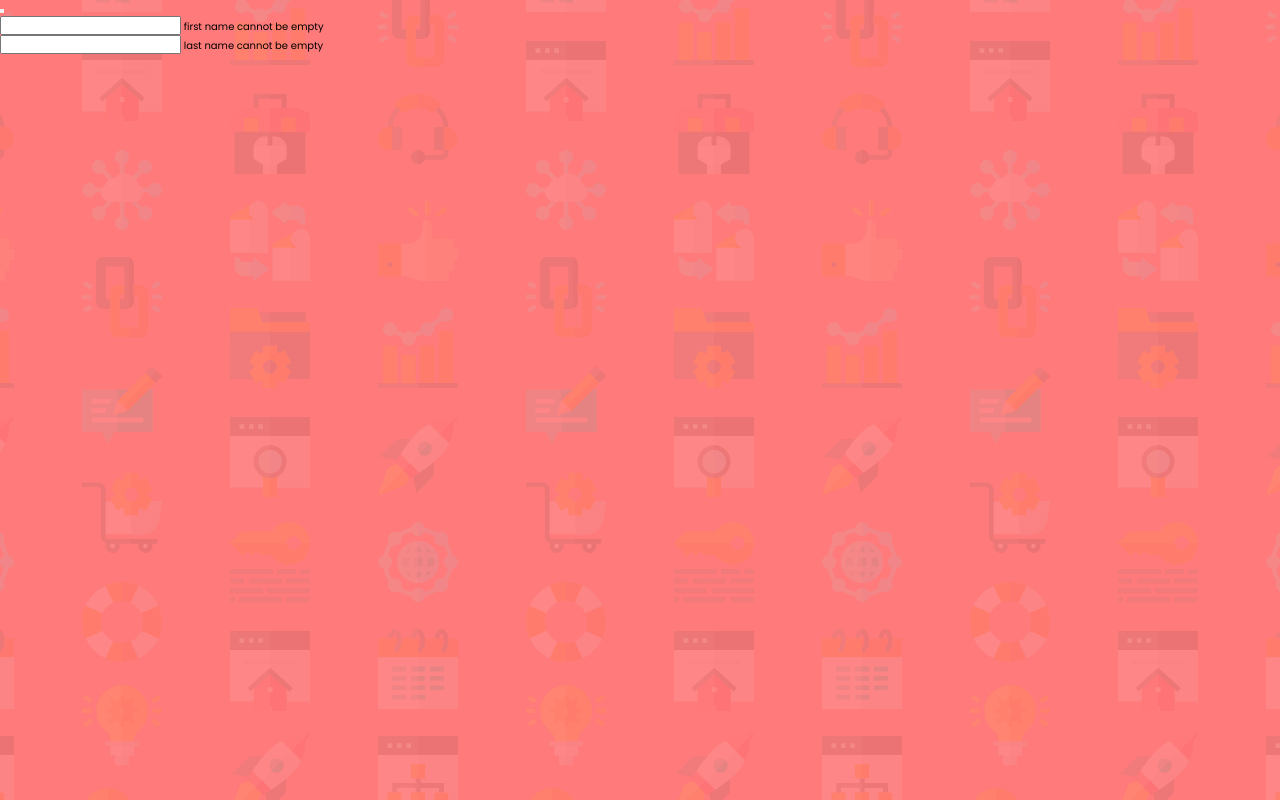
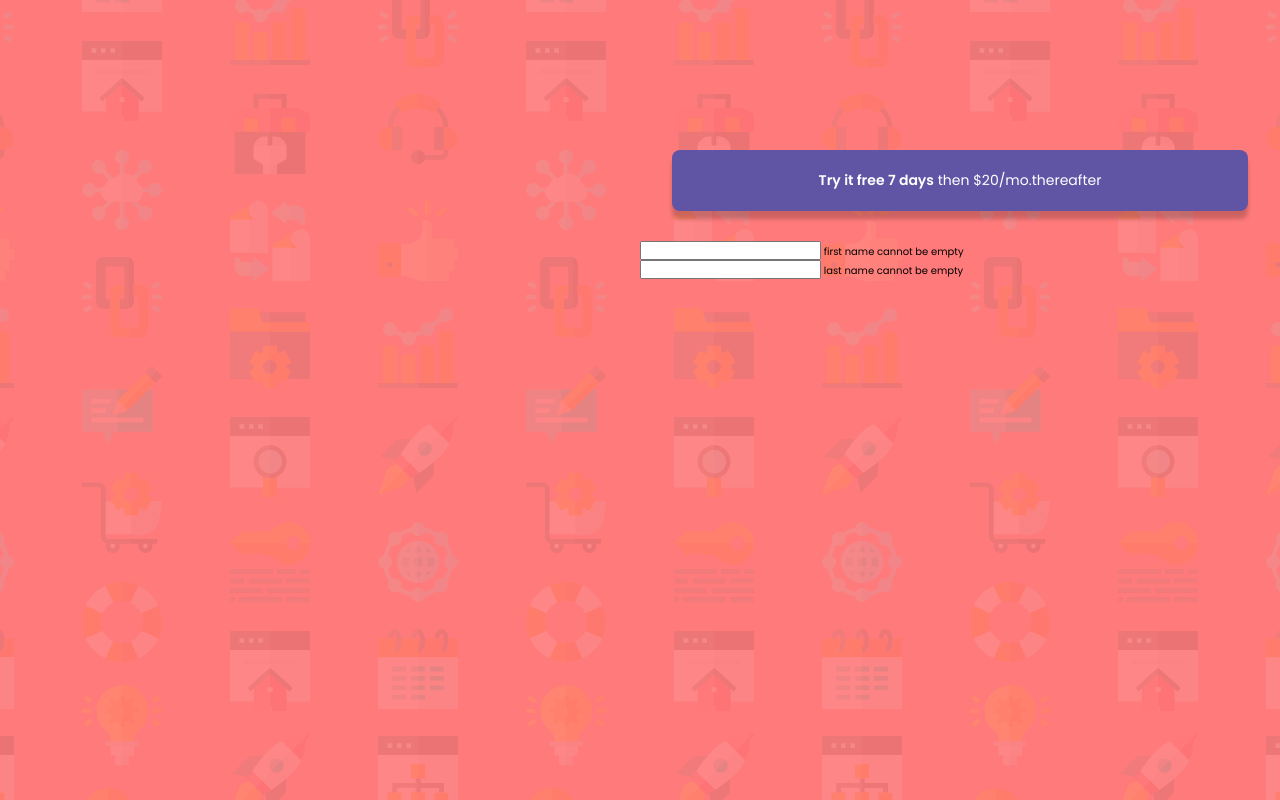
Before and after one commit to EddieAlexanderGordillo/sign-up-form, a website built with webpack: page public/index.html in a window 1280 px wide. Built offline with nearby package versions, Linux system fonts and the light colour scheme; files whose address does not match are found by name.

Commit message:
add header promo

```diff
--- a/public/index.html
+++ b/public/index.html
@@ -15,17 +15,17 @@
 
 <body>
     <main class="main">
+        <section class="info">
+            <h2></h2>
+            <p></p>
+        </section>
         <section>
-            <div>
-                <h2></h2>
-                <p></p>
+            <div class="promo" >
+                <p class="promo__text"> <span class="promo__span">Try it free 7 days</span>  then $20/mo.thereafter</p>
             </div>
             <div>
-                <button></button>
+                <form id="form" action=""></form>
             </div>
-        </section>
-        <section>
-            <form id="form" action=""></form>
         </section>
     </main>
 </body>
--- a/src/styles/desktop.css
+++ b/src/styles/desktop.css
@@ -4,4 +4,26 @@
         height: 100vh;
         background-image: url('../assets/images/bg-intro-desktop.png');
     }
+
+    .main {
+        display: flex;
+        flex-direction: row;
+        align-items: flex-start;
+    }
+
+    section {
+        width: 50%;
+        display: inline-block;
+    }
+
+    .promo {
+        width: 90%;
+        margin: 150px auto 30px;
+        align-content: flex-start;
+    }
+
+    .promo__text {
+        padding: 20px auto;
+    }
+
 }
--- a/src/styles/styles.css
+++ b/src/styles/styles.css
@@ -32,3 +32,35 @@ main {
     background-position: center;
     background-repeat: no-repeat;
 }
+
+.main {
+    display: flex;
+    flex-direction: column;
+    align-items: center;
+
+}
+
+section {
+    width: 100%;
+    display: block;
+}
+
+.promo {
+    width: 90%;
+    margin: 40px auto;
+}
+
+.promo__text {
+    border-radius: 8px;
+    padding: 20px 30px;
+    color: white;
+    font-weight: 400;
+    font-size: 1.4rem;
+    text-align: center;
+    background-color: var(--Blue);
+    box-shadow: 0px 8px 4px 0px rgba(0, 0, 0, 0.2);
+}
+
+.promo__span {
+    font-weight: 600;
+}
```
